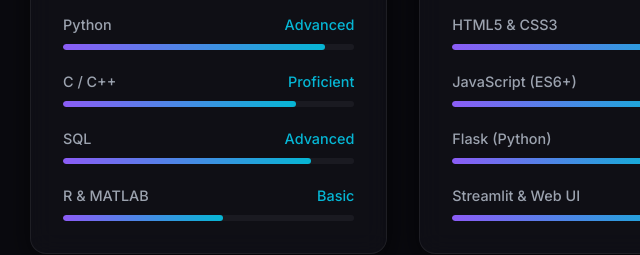
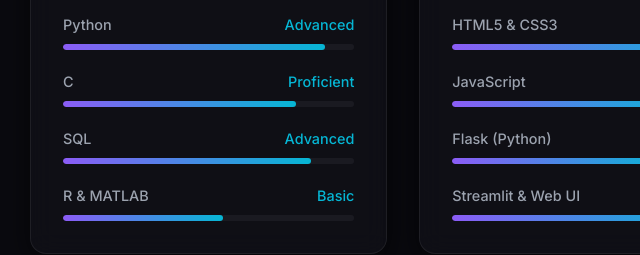
Before and after one commit to AnkitaMuni/AnkitaMuni.github.io, a plain HTML site: page index.html in a window 1280 px wide. Shown: the part 2060-2315 px from the top of the page, 42-682 px from the left. Drawn offline with Linux system fonts and the light colour scheme.

Commit message:
Remove versioning details from skills and description

```diff
--- a/index.html
+++ b/index.html
@@ -69,7 +69,7 @@
                     <h1 class="hero-title">Hello, I'm <br><span class="gradient-text">Ankita Muni</span></h1>
                     <div class="hero-subtitle" id="typewriter-text"></div>
                     <p class="hero-desc">
-                        A B.Tech Computer Science and Engineering student at PES University (RR Campus). Highly enthusiastic about AI/ML, distributed systems, streaming architecture, and creating digital interfaces that combine clean logic with visual beauty.
+                        B.Tech Computer Science and Engineering student at PES University (RR Campus). Highly enthusiastic about AI/ML, distributed systems, streaming architecture, and creating digital interfaces that combine clean logic with visual beauty.
                     </p>
                     <div class="hero-buttons">
                         <a href="#projects" class="btn btn-primary">
@@ -205,7 +205,7 @@
                             </div>
                             <div class="skill-item">
                                 <div class="skill-info">
-                                    <span class="skill-name">C / C++</span>
+                                    <span class="skill-name">C</span>
                                     <span class="skill-level">Proficient</span>
                                 </div>
                                 <div class="skill-bar-wrapper">
@@ -251,7 +251,7 @@
                             </div>
                             <div class="skill-item">
                                 <div class="skill-info">
-                                    <span class="skill-name">JavaScript (ES6+)</span>
+                                    <span class="skill-name">JavaScript</span>
                                     <span class="skill-level">Proficient</span>
                                 </div>
                                 <div class="skill-bar-wrapper">
```
